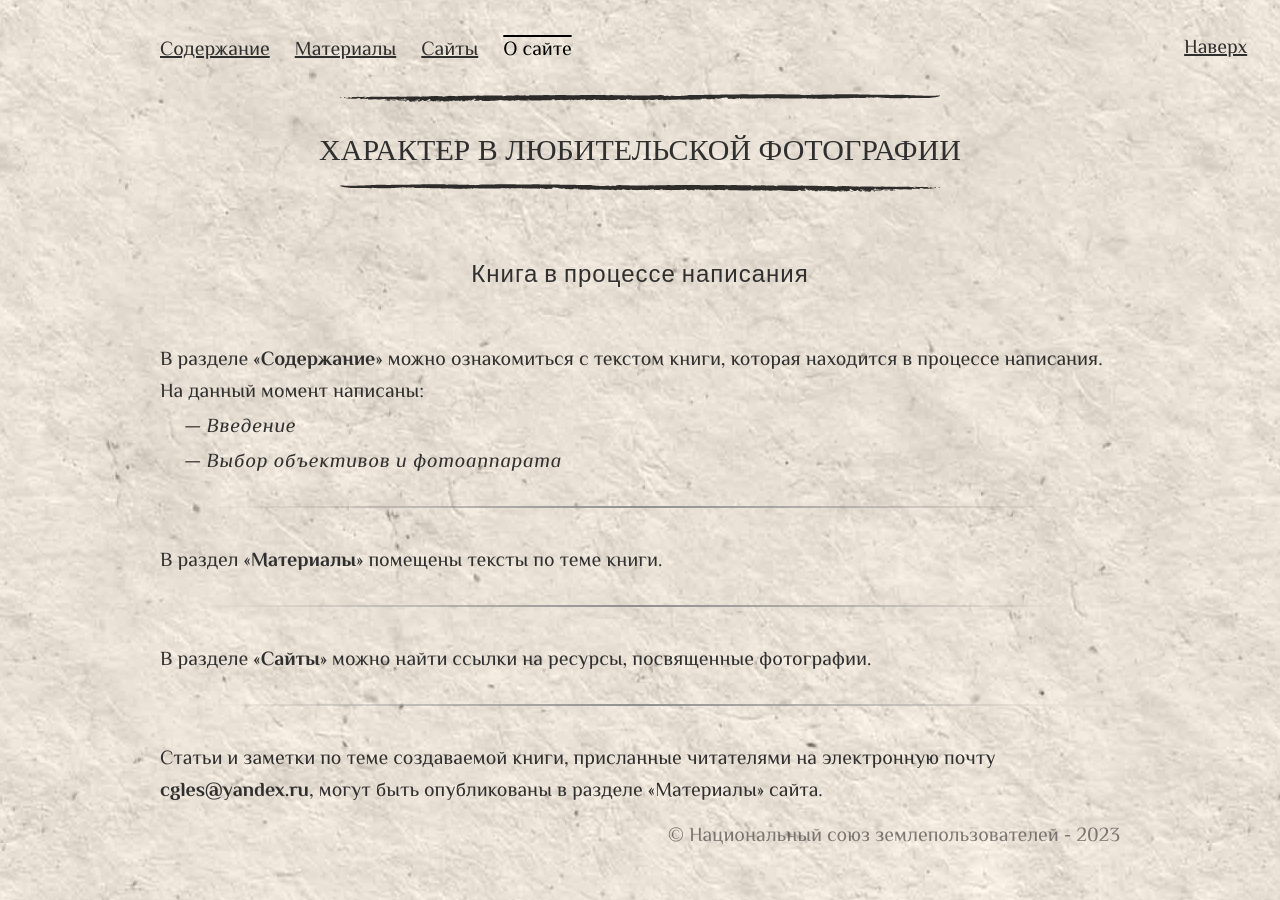
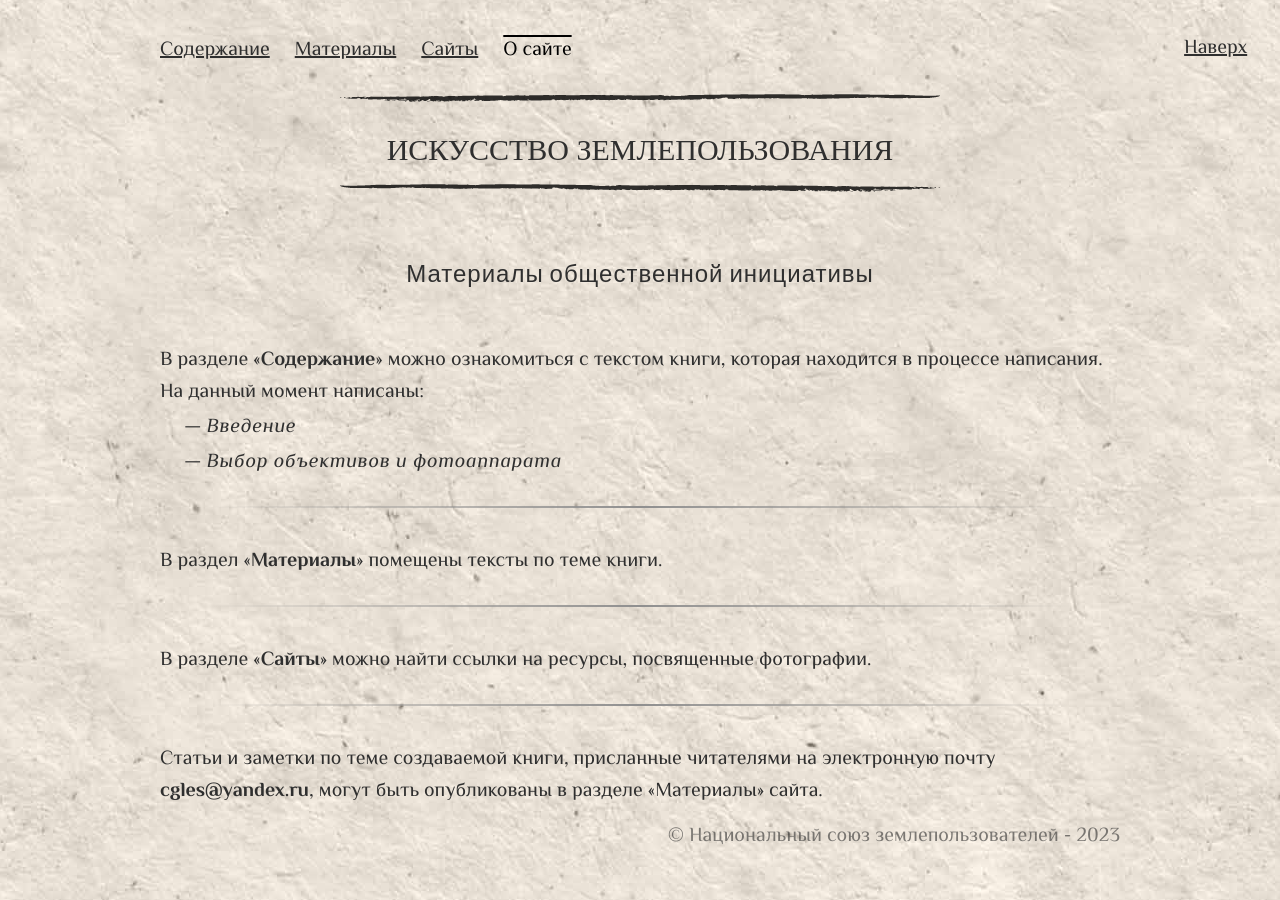
Before and after one commit to SergSi/land-use-art, a Jekyll site: the page built from index.md, in a window 1280 px wide. Built offline with Jekyll 4.4.1, drawn with Linux system fonts in a browser that asks for light colours; some web fonts are replaced.

Commit message:
Update index.md

```diff
--- a/index.md
+++ b/index.md
@@ -1,6 +1,6 @@
 ---
-title: Характер в любительской фотографии
-subtitle: Книга в процессе написания
+title: Искусство землепользования
+subtitle: Материалы общественной инициативы
 layout: about
 ---
 В разделе «**Содержание**» можно ознакомиться с текстом книги, которая находится в процессе написания. На данный момент написаны:
```
